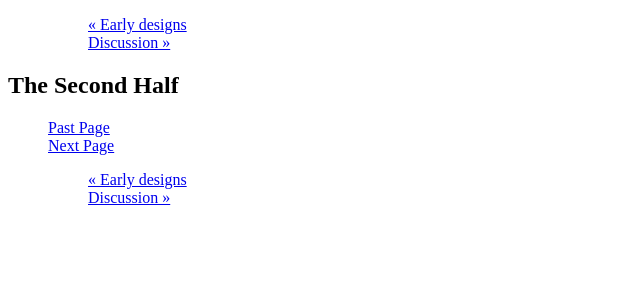
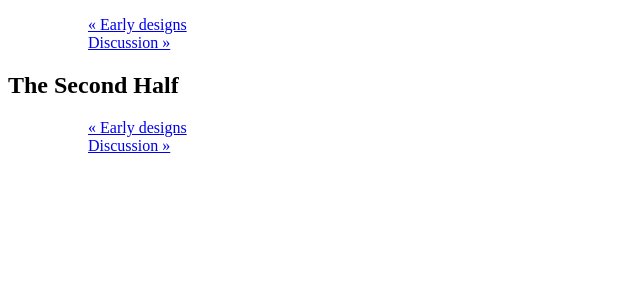
Before and after one commit to trebor2/trebor2.github.io, a Jekyll site: the page built from _posts/2016-11-11-part-two.md, in a window 1280 px wide. Shown: the top 300 px of the page, without its empty margins (0-640 px from the left). Built offline with Jekyll 4.4.1, drawn with Linux system fonts in a browser that asks for light colours.

Commit message:
Update 2016-11-11-part-two.md

```diff
--- a/_posts/2016-11-11-part-two.md
+++ b/_posts/2016-11-11-part-two.md
@@ -4,7 +4,3 @@ title: Designs, part two
 date: 2016-11-11
 ---
 # The Second Half
-<ul class="button">
-  <div class="button0"><a href="//trebor2.github.io/early-designs.html">Past Page</a></div>
-  <div class="button0"><a href="//trebor2.github.io/discussion.html">Next Page</a></div>
-</ul>
```
